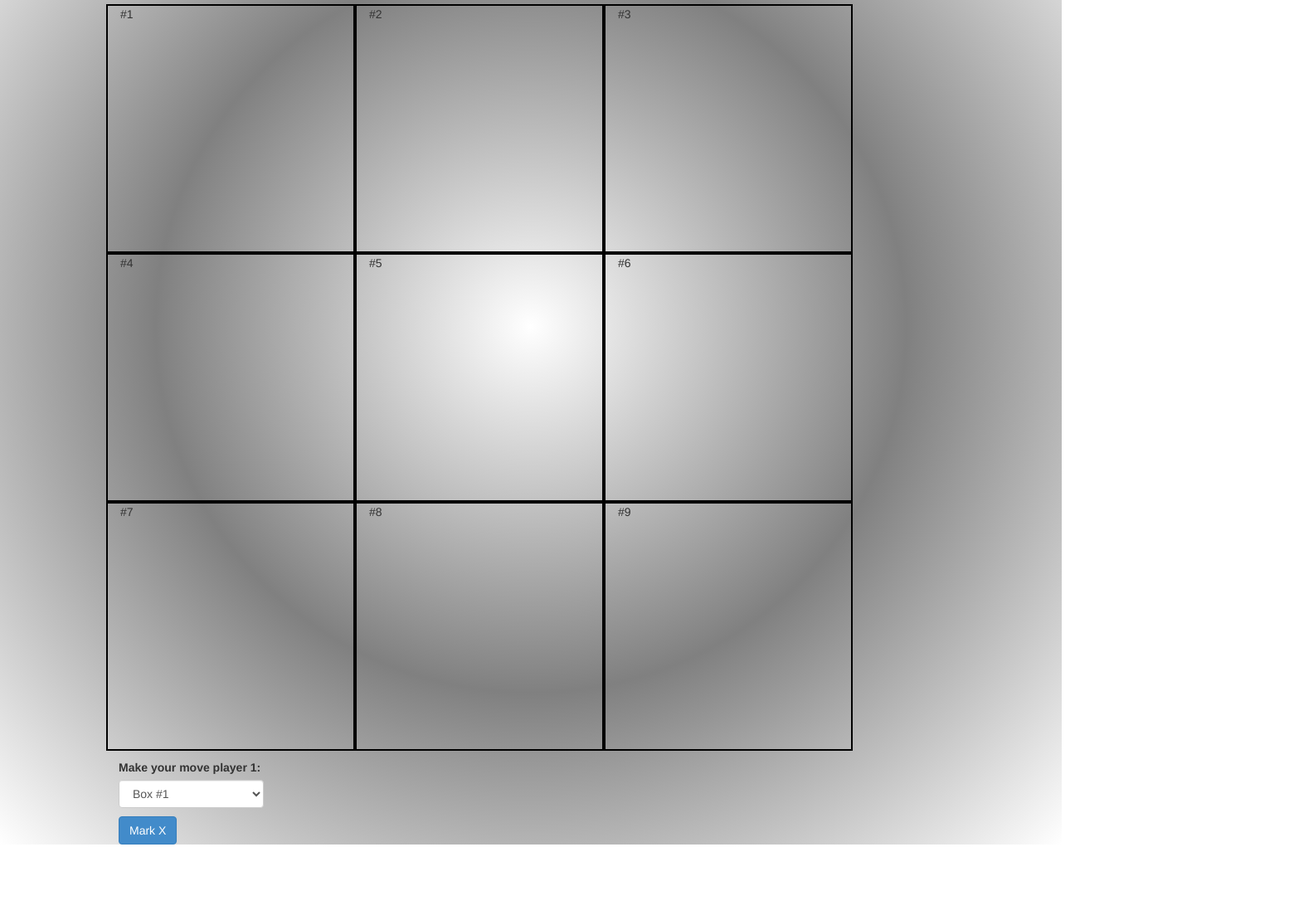
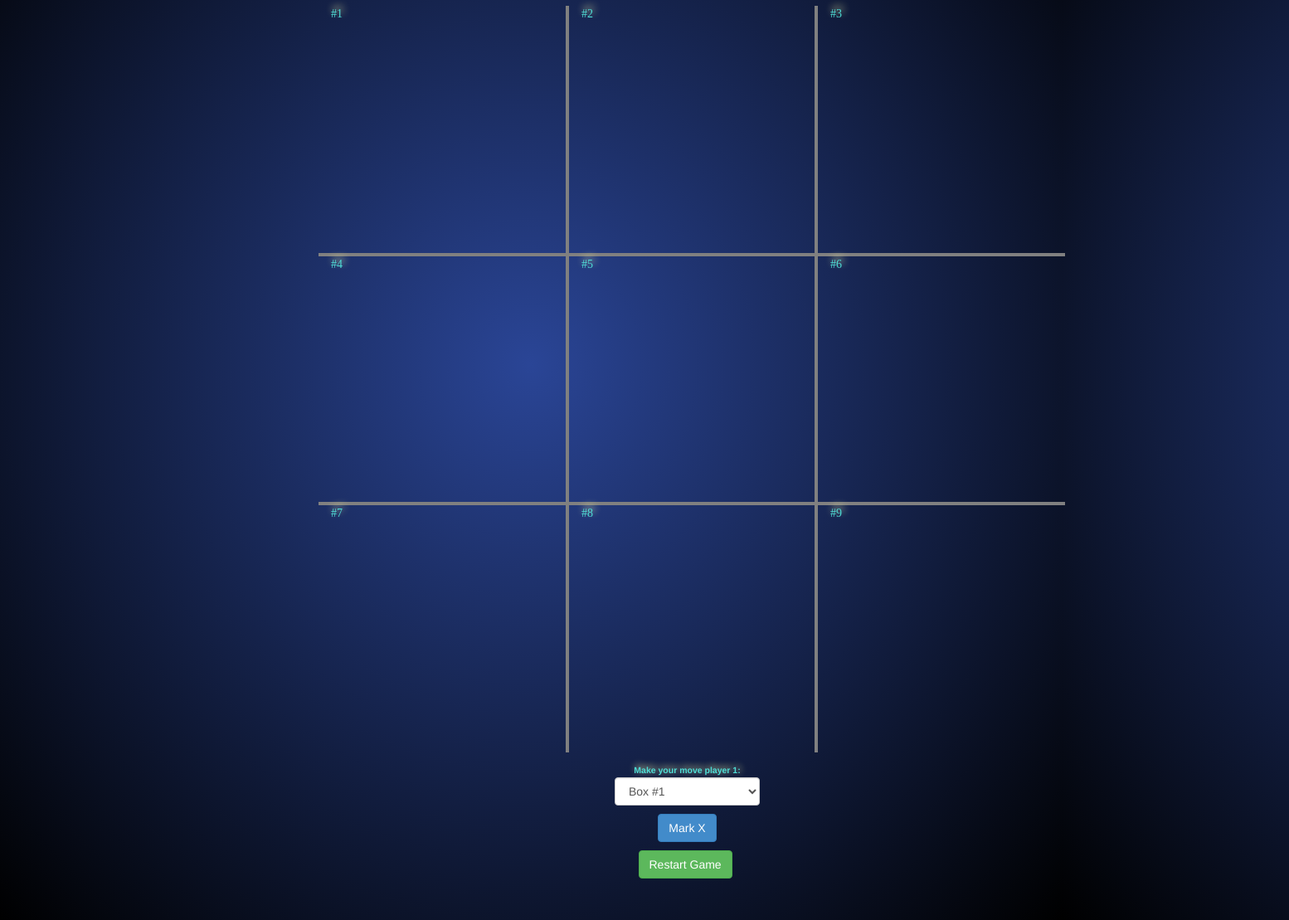
Before and after one commit to Jeffrey-Hackford/Tic-Tac-Toe, a plain HTML site: page index.html in a window 1280 px wide. Shown: the part 231-1340 px from the top of the page at 83% size, 1554 px wide, since content can reach past the window. Before the commit the page ends 1249 px from the top, so only its background shows below. Drawn offline with Linux system fonts and the light colour scheme.

Commit message:
add styling to grid and text

```diff
--- a/css/styles.css
+++ b/css/styles.css
@@ -1,8 +1,64 @@
-#space1, #space2, #space3,  #space4, #space5, #space6, #space7, #space8, #space9 {
-  border: 2px solid black;
+#space1 {
+  border-right: 2px solid gray;
+  border-bottom: 2px solid gray;
   width: 300px;
   height: 300px;
 }
+#space2 {
+  border-left: 2px solid gray;
+  border-right: 2px solid gray;
+  border-bottom: 2px solid gray;
+  width: 300px;
+  height: 300px;
+}
+#space3 {
+  border-left: 2px solid gray;
+  border-bottom: 2px solid gray;
+  width: 300px;
+  height: 300px;
+}
+#space4 {
+  border-right: 2px solid gray;
+  border-top: 2px solid gray;
+  border-bottom: 2px solid gray;
+  width: 300px;
+  height: 300px;
+}
+#space5 {
+  border: 2px solid gray;
+  width: 300px;
+  height: 300px;
+}
+#space6 {
+  border-top: 2px solid gray;
+  border-left: 2px solid gray;
+  border-bottom: 2px solid gray;
+  width: 300px;
+  height: 300px;
+}
+#space7 {
+  border-right: 2px solid gray;
+  border-top: 2px solid gray;
+  width: 300px;
+  height: 300px;
+}
+#space8 {
+  border-right: 2px solid gray;
+  border-left: 2px solid gray;
+  border-top: 2px solid gray;
+  width: 300px;
+  height: 300px;
+}
+#space9 {
+  border-left: 2px solid gray;
+  border-top: 2px solid gray;
+  width: 300px;
+  height: 300px;
+}
+.label {
+  color: #4EDED7;
+  text-shadow: 2px -2px 8px #EBF0A8;
+  }
 .box-option {
   max-width: 200px;
   float: left;
@@ -12,7 +68,7 @@
 }
 img {
   width: 225px;
-  margin-left: 3em;
+  margin-left: 2em;
 }
 button {
   margin-top: 10px;
@@ -27,15 +83,30 @@ button {
   display: none;
 }
 body {
-  background: radial-gradient(white, gray, white);
+  background: radial-gradient(#2a4596, black);
+  margin-bottom: 50px;
 }
 .container {
-  max-width: 80%;
-  min-width: 80%;
+  margin-left: 30%;
 }
 .jumbotron {
+  margin-left: 16%;
+  font-size: 5em;
+  font-weight: bolder;
+  font-family: Papyrus;
+  color: #34D607;
+  text-shadow: 2px -5px 8px #EBF0A8;
+}
+p {
+  font-family: Papyrus;
+  color: #4EDED7;
+  text-shadow: 2px -5px 8px #EBF0A8;
+}
+form {
   text-align: center;
-  font-size: 3em;
-  font-weight: bolder;
+  margin-left: 30%;
+}
 
+.btn-success {
+  margin-left: 32.5%;
 }
--- a/index.html
+++ b/index.html
@@ -79,7 +79,7 @@
         </div>
 
           <form id="box-option">
-            <label for="box-option">Make your move player 1:</label>
+            <label class="label" for="box-option">Make your move player 1:</label>
               <select type="select" class="form-control" id="spaceInput">
                 <option class="opt1" value="1">Box #1</option>
                 <option class="opt2" value="2">Box #2</option>
@@ -92,10 +92,11 @@
                 <option class="opt9" value="9">Box #9</option>
               </select>
             <button class="btn btn-primary" type="submit" name="button" id="markX">Mark X</button>
+
           </form>
 
           <form id="box-option2">
-            <label for="box-option2">Make your move player 2:</label>
+            <label class="label" for="box-option2">Make your move player 2:</label>
               <select type="select" class="form-control" id="spaceInput2">
                 <option class="opt1" value="1">Box #1</option>
                 <option class="opt2" value="2">Box #2</option>
@@ -107,8 +108,9 @@
                 <option class="opt8" value="8">Box #8</option>
                 <option class="opt9" value="9">Box #9</option>
               </select>
-            <button class="btn btn-danger" type="submit" name="button" id="markO">Mark O</button>
+            <button class="btn btn-warning" type="submit" name="button" id="markO">Mark O</button>
           </form>
+          <button class="btn btn-success" name="button" id="markX">Restart Game</button>
 
 
       </div>
--- a/js/scripts.js
+++ b/js/scripts.js
@@ -29,11 +29,18 @@ Player.prototype.Winner = function(player) {
         {
     alert("Winner!!!");
   }
+  else if (player.spaces.length === 5) {
+    alert("Tie Game");
+  }
 }
 
 $(document).ready(function() {
   var player1 = new Player("X", []);
   var player2 = new Player("O", []);
+
+  $(".btn-success").click(function() {
+    window.location.reload()
+  });
 
 //for player X ---------------------------//
 $("form#box-option").submit(function(event) {
@@ -47,10 +54,6 @@ $("form#box-option").submit(function(event) {
 
     var newSpaceX = new Space("X", inputtedBoxX);
     player1.spaces.push(newSpaceX);
-
-    console.log("player1" + newSpaceX);
-    console.log(player1);
-
 
   if (newSpaceX.boardLocation === 1) {
     $(".display1").append("<img src='img/X.png'>");
@@ -90,10 +93,7 @@ $("form#box-option").submit(function(event) {
   }
 
     player1.Winner(player1);
-  // console.log("boardlocastionx" + newSpaceX.boardLocation);
-  // if (newSpaceX.boardLocation === (4 && 5 && 6))  {
-  //   alert("winner!");
-  // }
+
 });
 
 //for playerO ------------------------------//
@@ -104,16 +104,11 @@ $("form#box-option").submit(function(event) {
       $("#box-option2").hide();
       $("#box-option").show();
 
-
-
       var inputtedBoxO = parseInt($("#spaceInput2 :selected").val());
 
       var newSpaceO = new Space("O", inputtedBoxO);
 
       player2.spaces.push(newSpaceO);
-
-      console.log("player2" + newSpaceO);
-      console.log(player2);
 
     if (newSpaceO.boardLocation === 1) {
       $(".display1").append("<img src='img/O.png'>");
@@ -153,5 +148,6 @@ $("form#box-option").submit(function(event) {
     }
 
     player2.Winner(player2)
+
   });
 });
```
Also changed, not shown: css/bootstrap.css.
